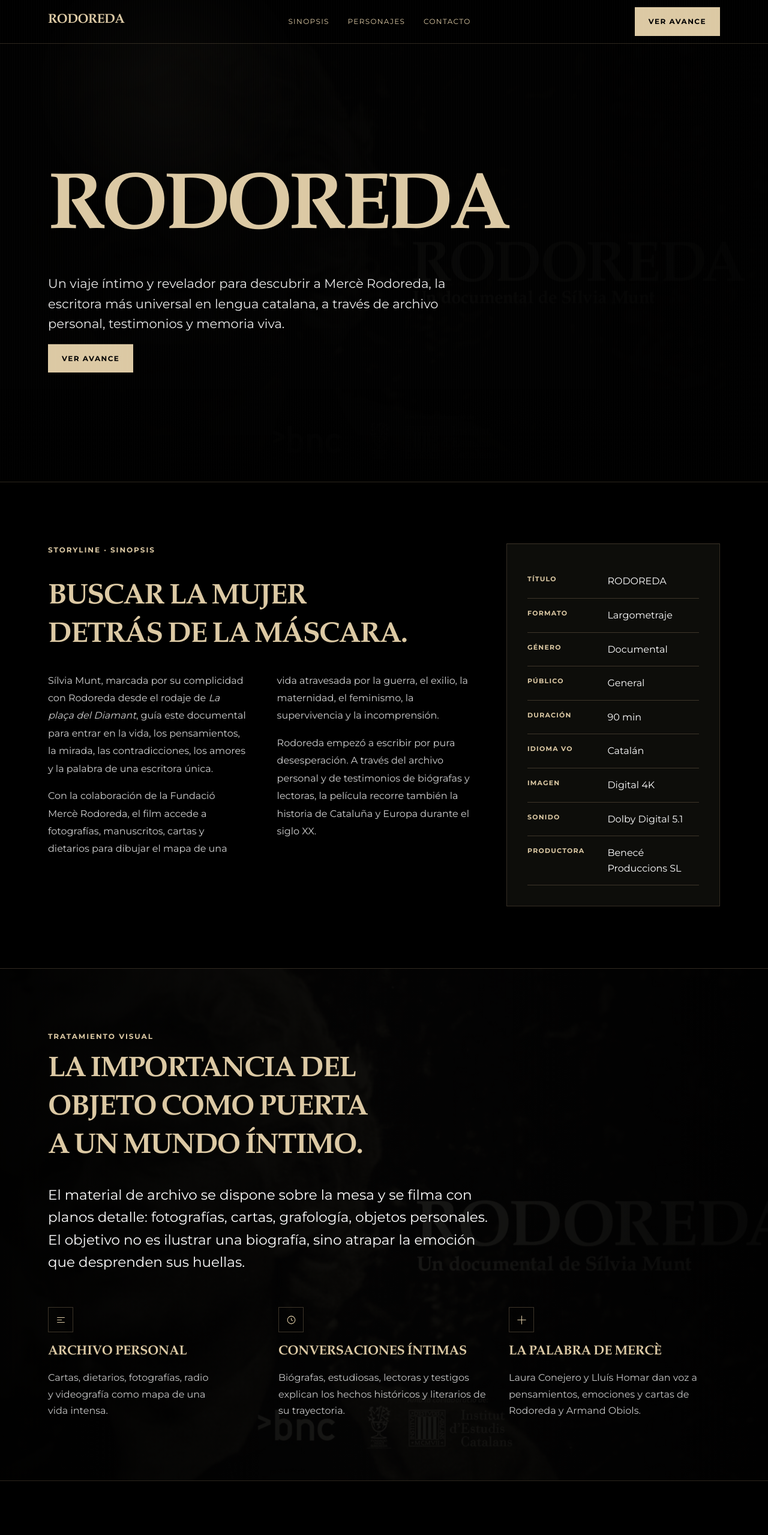
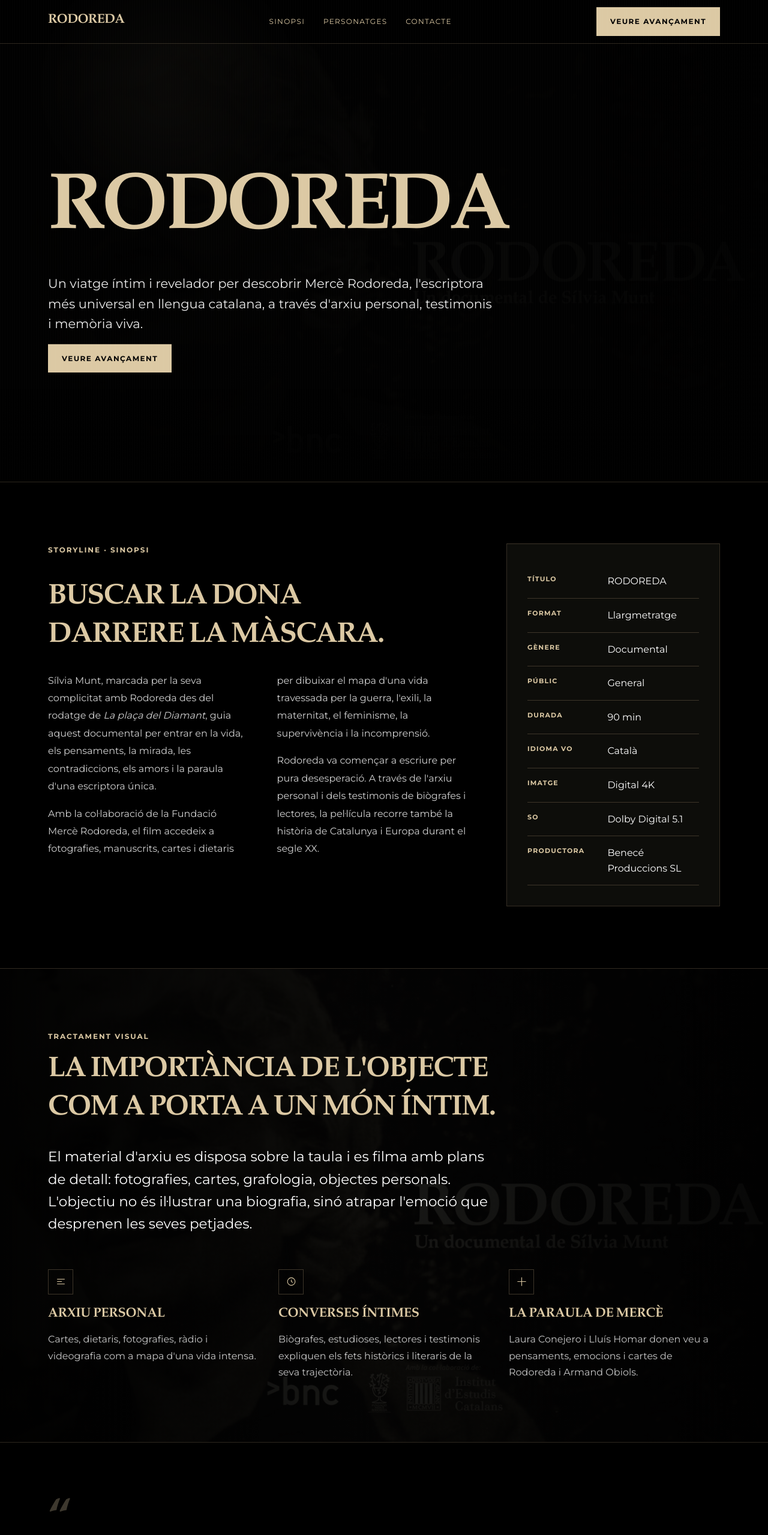
Before and after one commit to AlexCasanova2/rodoreda, a React (Vite) app: page / in a window 1280 px wide. Shown: the top 2559 px of the page at 60% size. Built offline with nearby package versions, Linux system fonts and the light colour scheme.

Commit message:
fix: complete the Catalan translation

```diff
--- a/index.html
+++ b/index.html
@@ -1,5 +1,5 @@
 <!doctype html>
-<html lang="es">
+<html lang="ca">
   <head>
     <meta charset="UTF-8" />
     <meta name="viewport" content="width=device-width, initial-scale=1.0" />
--- a/src/App.jsx
+++ b/src/App.jsx
@@ -5,27 +5,27 @@
 import dossierPdf from "../mpzkpz61-Rodoreda_ICEC.pdf";
 
 const navItems = [
-  ["#sinopsis", "Sinopsis"],
-  ["#personajes", "Personajes"],
-  ["#contacto", "Contacto"],
+  ["#sinopsis", "Sinopsi"],
+  ["#personajes", "Personatges"],
+  ["#contacto", "Contacte"],
 ];
 
 const facts = [
   ["Título", "RODOREDA"],
-  ["Formato", "Largometraje"],
-  ["Género", "Documental"],
-  ["Público", "General"],
-  ["Duración", "90 min"],
-  ["Idioma VO", "Catalán"],
-  ["Imagen", "Digital 4K"],
-  ["Sonido", "Dolby Digital 5.1"],
+  ["Format", "Llargmetratge"],
+  ["Gènere", "Documental"],
+  ["Públic", "General"],
+  ["Durada", "90 min"],
+  ["Idioma VO", "Català"],
+  ["Imatge", "Digital 4K"],
+  ["So", "Dolby Digital 5.1"],
   ["Productora", "Benecé Produccions SL"],
 ];
 
 const features = [
   {
-    title: "Archivo personal",
-    text: "Cartas, dietarios, fotografías, radio y videografía como mapa de una vida intensa.",
+    title: "Arxiu personal",
+    text: "Cartes, dietaris, fotografies, ràdio i videografia com a mapa d'una vida intensa.",
     icon: (
       <svg viewBox="0 0 24 24" fill="none" stroke="currentColor" strokeWidth="1.4">
         <path d="M4 7h16M4 12h10M4 17h16" />
@@ -33,8 +33,8 @@
     ),
   },
   {
-    title: "Conversaciones íntimas",
-    text: "Biógrafas, estudiosas, lectoras y testigos explican los hechos históricos y literarios de su trayectoria.",
+    title: "Converses íntimes",
+    text: "Biògrafes, estudioses, lectores i testimonis expliquen els fets històrics i literaris de la seva trajectòria.",
     icon: (
       <svg viewBox="0 0 24 24" fill="none" stroke="currentColor" strokeWidth="1.4">
         <circle cx="12" cy="12" r="8" />
@@ -43,8 +43,8 @@
     ),
   },
   {
-    title: "La palabra de Mercè",
-    text: "Laura Conejero y Lluís Homar dan voz a pensamientos, emociones y cartas de Rodoreda y Armand Obiols.",
+    title: "La paraula de Mercè",
+    text: "Laura Conejero i Lluís Homar donen veu a pensaments, emocions i cartes de Rodoreda i Armand Obiols.",
     icon: (
       <svg viewBox="0 0 24 24" fill="none" stroke="currentColor" strokeWidth="1.4">
         <path d="M12 3v18M3 12h18" />
@@ -54,20 +54,20 @@
 ];
 
 const people = [
-  ["Sílvia Munt", "Conductora, directora y coguionista del documental. Fue escogida por Rodoreda para interpretar a Colometa.", "Mirada guía"],
-  ["Laura Conejero y Lluís Homar", "Transmisores de los pensamientos y sentimientos de Mercè Rodoreda y Armand Obiols.", "Voces interpretadas"],
-  ["Carme Arnau", "Historiadora de la literatura catalana y autora de estudios fundamentales sobre Rodoreda.", "Biografía"],
-  ["Marta Pessarrodona", "Poeta, narradora y crítica literaria; amiga de Mercè Rodoreda.", "Memoria literaria"],
-  ["Mercè Ibarz", "Escritora, periodista cultural e investigadora; autora de Mercè Rodoreda. Un retrat.", "Investigación"],
-  ["Anna Mª Saludes", "Traductora y docente, especialista en Rodoreda en Florencia y Pisa.", "Exilio y traducción"],
-  ["Marta Nadal", "Filóloga, crítica literaria y autora de trabajos sobre memoria, archivo y obra rodorediana.", "Archivo"],
-  ["Quim Torra", "Autor de una biografía documentada de Armand Obiols, figura clave en la vida de Rodoreda.", "Obiols"],
+  ["Sílvia Munt", "Conductora, directora i coguionista del documental. Va ser escollida per Rodoreda per interpretar la Colometa.", "Mirada guia"],
+  ["Laura Conejero i Lluís Homar", "Transmissors dels pensaments i sentiments de Mercè Rodoreda i Armand Obiols.", "Veus interpretades"],
+  ["Carme Arnau", "Historiadora de la literatura catalana i autora d'estudis fonamentals sobre Rodoreda.", "Biografia"],
+  ["Marta Pessarrodona", "Poeta, narradora i crítica literària; amiga de Mercè Rodoreda.", "Memòria literària"],
+  ["Mercè Ibarz", "Escriptora, periodista cultural i investigadora; autora de Mercè Rodoreda. Un retrat.", "Investigació"],
+  ["Anna Mª Saludes", "Traductora i docent, especialista en Rodoreda a Florència i Pisa.", "Exili i traducció"],
+  ["Marta Nadal", "Filòloga, crítica literària i autora de treballs sobre memòria, arxiu i obra rodorediana.", "Arxiu"],
+  ["Quim Torra", "Autor d'una biografia documentada d'Armand Obiols, figura clau en la vida de Rodoreda.", "Obiols"],
 ];
 
 const pressItems = [
-  ["Dossier", "RODOREDA · Proyecto documental", "Storyline, sinopsis, tratamiento visual, equipo, producción e historial de Benecé.", "PDF"],
-  ["Referencia", "Web documental de una sola página", "Estructura inspirada en navegación de sinopsis, trailer, participantes, prensa y contacto.", "Web"],
-  ["Tipografía", "ASVCodar LT Bold + Montserrat", "Títulos en mayúsculas con presencia de cartel; lectura limpia y sobria para textos largos.", "Local"],
+  ["Dossier", "RODOREDA · Projecte documental", "Storyline, sinopsi, tractament visual, equip, producció i historial de Benecé.", "PDF"],
+  ["Referència", "Web documental d'una sola pàgina", "Estructura inspirada en navegació de sinopsi, tràiler, participants, premsa i contacte.", "Web"],
+  ["Tipografia", "ASVCodar LT Bold + Montserrat", "Títols en majúscules amb presència de cartell; lectura neta i sòbria per a textos llargs.", "Local"],
 ];
 
 function getRevealProps(reduceMotion, delay = 0, y = 28) {
@@ -153,10 +153,10 @@
         }
       >
         <div className="container topnav-inner">
-          <a className="logo" href="#inicio" aria-label="RODOREDA inicio">
+          <a className="logo" href="#inicio" aria-label="Inici de RODOREDA">
             RODOREDA
           </a>
-          <nav aria-label="Navegación principal">
+          <nav aria-label="Navegació principal">
             {navItems.map(([href, label]) => (
               <a key={href} href={href} className={activeSection === href ? "is-active" : ""}>
                 {label}
@@ -168,13 +168,13 @@
             type="button"
             aria-expanded={isMenuOpen}
             aria-controls="mobile-menu"
-            aria-label={isMenuOpen ? "Cerrar menú" : "Abrir menú"}
+            aria-label={isMenuOpen ? "Tanca el menú" : "Obre el menú"}
             onClick={() => setIsMenuOpen((open) => !open)}
           >
             {isMenuOpen ? <X size={20} strokeWidth={1.8} /> : <Menu size={20} strokeWidth={1.8} />}
           </button>
           <button className="btn btn-primary" type="button" onClick={() => setIsTrailerOpen(true)}>
-            Ver avance
+            Veure avançament
           </button>
         </div>
       </motion.header>
@@ -200,7 +200,7 @@
                   : { type: "spring", stiffness: 110, damping: 18, mass: 0.95 }
               }
             >
-              <nav className="mobile-menu-nav" aria-label="Navegación móvil">
+              <nav className="mobile-menu-nav" aria-label="Navegació mòbil">
                 {navItems.map(([href, label], index) => (
                   <motion.a
                     key={href}
@@ -225,7 +225,7 @@
                   animate={reduceMotion ? undefined : { opacity: 1, y: 0 }}
                   transition={reduceMotion ? undefined : { delay: 0.22, duration: 0.34, ease: "easeOut" }}
                 >
-                  Ver avance
+                  Veure avançament
                 </motion.button>
               </nav>
             </motion.div>
@@ -235,7 +235,7 @@
 
       <main id="content">
         <section className="section hero" id="inicio" data-od-id="hero">
-          <img className="hero-image" src={heroImage} alt="Imagen de dossier del documental RODOREDA" />
+          <img className="hero-image" src={heroImage} alt="Imatge del dossier del documental RODOREDA" />
           <div className="hero-film" aria-hidden="true" />
           <div className="hero-shell">
             <div className="hero-content">
@@ -280,7 +280,7 @@
                   }
                 >
                   <p className="lead hero-lead">
-                  Un viaje íntimo y revelador para descubrir a Mercè Rodoreda, la escritora más universal en lengua catalana, a través de archivo personal, testimonios y memoria viva.
+                  Un viatge íntim i revelador per descobrir Mercè Rodoreda, l'escriptora més universal en llengua catalana, a través d'arxiu personal, testimonis i memòria viva.
                   </p>
                   <motion.div className="hero-cta" {...getRevealProps(reduceMotion, 0.28, 18)}>
                     <motion.button
@@ -291,7 +291,7 @@
                       whileTap={reduceMotion ? undefined : { y: 0, scale: 0.99 }}
                       transition={{ type: "spring", stiffness: 240, damping: 18 }}
                     >
-                      Ver avance
+                      Veure avançament
                     </motion.button>
                   </motion.div>
                 </motion.div>
@@ -303,15 +303,15 @@
         <section className="section" id="sinopsis" data-od-id="sinopsis">
           <div className="container grid-2-1">
             <motion.div className="stack" {...sectionReveal}>
-              <p className="eyebrow">Storyline · Sinopsis</p>
-              <h2>Buscar la mujer detrás de la máscara.</h2>
+              <p className="eyebrow">Storyline · Sinopsi</p>
+              <h2>Buscar la dona darrere la màscara.</h2>
               <div className="intro-copy">
-                <p>Sílvia Munt, marcada por su complicidad con Rodoreda desde el rodaje de <em>La plaça del Diamant</em>, guía este documental para entrar en la vida, los pensamientos, la mirada, las contradicciones, los amores y la palabra de una escritora única.</p>
-                <p>Con la colaboración de la Fundació Mercè Rodoreda, el film accede a fotografías, manuscritos, cartas y dietarios para dibujar el mapa de una vida atravesada por la guerra, el exilio, la maternidad, el feminismo, la supervivencia y la incomprensión.</p>
-                <p>Rodoreda empezó a escribir por pura desesperación. A través del archivo personal y de testimonios de biógrafas y lectoras, la película recorre también la historia de Cataluña y Europa durante el siglo XX.</p>
+                <p>Sílvia Munt, marcada per la seva complicitat amb Rodoreda des del rodatge de <em>La plaça del Diamant</em>, guia aquest documental per entrar en la vida, els pensaments, la mirada, les contradiccions, els amors i la paraula d'una escriptora única.</p>
+                <p>Amb la col·laboració de la Fundació Mercè Rodoreda, el film accedeix a fotografies, manuscrits, cartes i dietaris per dibuixar el mapa d'una vida travessada per la guerra, l'exili, la maternitat, el feminisme, la supervivència i la incomprensió.</p>
+                <p>Rodoreda va començar a escriure per pura desesperació. A través de l'arxiu personal i dels testimonis de biògrafes i lectores, la pel·lícula recorre també la història de Catalunya i Europa durant el segle XX.</p>
               </div>
             </motion.div>
-            <motion.aside className="card facts" aria-label="Ficha del proyecto" {...delayedSectionReveal}>
+            <motion.aside className="card facts" aria-label="Fitxa del projecte" {...delayedSectionReveal}>
               {facts.map(([label, value]) => (
                 <div key={label} className="fact">
                   <strong>{label}</strong>
@@ -323,12 +323,12 @@
         </section>
 
         <section className="section visual-bg" data-od-id="tratamiento-visual">
-          <img src={heroImage} alt="Fondo oscurecido del dossier visual de RODOREDA" />
+          <img src={heroImage} alt="Fons enfosquit del dossier visual de RODOREDA" />
           <div className="container visual-content">
             <motion.div className="visual-intro" {...sectionReveal}>
-              <p className="eyebrow">Tratamiento visual</p>
-              <h2>La importancia del objeto como puerta a un mundo íntimo.</h2>
-              <p className="lead visual-lead">El material de archivo se dispone sobre la mesa y se filma con planos detalle: fotografías, cartas, grafología, objetos personales. El objetivo no es ilustrar una biografía, sino atrapar la emoción que desprenden sus huellas.</p>
+              <p className="eyebrow">Tractament visual</p>
+              <h2>La importància de l'objecte com a porta a un món íntim.</h2>
+              <p className="lead visual-lead">El material d'arxiu es disposa sobre la taula i es filma amb plans de detall: fotografies, cartes, grafologia, objectes personals. L'objectiu no és il·lustrar una biografia, sinó atrapar l'emoció que desprenen les seves petjades.</p>
             </motion.div>
             <div className="grid-3 visual-features">
               {features.map((feature, index) => (
@@ -346,13 +346,13 @@
           <div className="container grid-2">
             <motion.div {...sectionReveal}>
               <div className="quote-mark">“</div>
-              <blockquote className="quote">La vida privada de Mercè Rodoreda es uno de los misterios mejor guardados de la muy misteriosa ciudad de Barcelona.</blockquote>
+              <blockquote className="quote">La vida privada de Mercè Rodoreda és un dels misteris més ben guardats de la molt misteriosa ciutat de Barcelona.</blockquote>
               <p className="quote-author">Gabriel García Márquez · <em>El País</em></p>
             </motion.div>
             <motion.div className="stack quote-copy" {...delayedSectionReveal}>
-              <p>El documental asume ese misterio sin clausurarlo. Busca claves: el desarraigo, el doble exilio, la relación con Armand Obiols, la ferocidad de la escritura y la forma en que una obra literaria puede sobrevivir a todo.</p>
+              <p>El documental assumeix aquest misteri sense clausurar-lo. Cerca claus: el desarrelament, el doble exili, la relació amb Armand Obiols, la ferocitat de l'escriptura i la manera com una obra literària pot sobreviure a tot.</p>
               <hr className="rule-strong" />
-              <p className="meta">La plaça del Diamant fue traducida a más de 40 idiomas.</p>
+              <p className="meta">La plaça del Diamant va ser traduïda a més de 40 idiomes.</p>
             </motion.div>
           </div>
         </section>
@@ -361,10 +361,10 @@
           <div className="container stack section-gap-lg">
             <motion.div className="row-between" {...sectionReveal}>
               <div className="max-copy">
-                <p className="eyebrow">Personajes</p>
-                <h2>Voces para reconstruir una presencia.</h2>
+                <p className="eyebrow">Personatges</p>
+                <h2>Veus per reconstruir una presència.</h2>
               </div>
-              <span className="pill">Actrices · Expertas · Lectores</span>
+              <span className="pill">Actrius · Expertes · Lectors</span>
             </motion.div>
             <div className="people-grid">
               {people.map(([name, description, role], index) => (
@@ -383,9 +383,9 @@
         <section className="section" data-od-id="prensa">
           <div className="container">
             <motion.div className="row-between section-margin-md" {...sectionReveal}>
-              <h2>Material de prensa</h2>
+              <h2>Material de premsa</h2>
               <a className="btn btn-ghost btn-arrow" href={dossierPdf} target="_blank" rel="noreferrer">
-                Abrir dossier PDF
+                Obrir dossier PDF
               </a>
             </motion.div>
             <div className="press-list">
@@ -406,9 +406,9 @@
         <section className="section" id="contacto" data-od-id="contacto">
           <div className="container contact-card">
             <motion.div {...sectionReveal}>
-              <p className="eyebrow">Contacto</p>
+              <p className="eyebrow">Contacte</p>
               <h2>Benecé Produccions SL</h2>
-              <p className="lead contact-lead">Una productora con trayectoria en documental, ficción, televisión, publicidad y comunicación audiovisual desde 1986.</p>
+              <p className="lead contact-lead">Una productora amb trajectòria en documental, ficció, televisió, publicitat i comunicació audiovisual des de 1986.</p>
             </motion.div>
             <motion.div className="card stack" {...delayedSectionReveal}>
               <p>
@@ -424,7 +424,7 @@
               <div>
                 <span className="tag">Documental</span>
                 <span className="tag">Digital 4K</span>
-                <span className="tag">Catalán VO</span>
+                <span className="tag">Català VO</span>
                 <span className="tag">90 min</span>
               </div>
             </motion.div>
@@ -466,11 +466,11 @@
               <div className="modal-head">
                 <div>
                   <p className="eyebrow modal-eyebrow" id="trailer-title">
-                    Avance
+                    Avançament
                   </p>
-                  <p className="meta modal-meta">Espacio reservado para trailer oficial</p>
+                  <p className="meta modal-meta">Espai reservat per al tràiler oficial</p>
                 </div>
-                <button className="close" type="button" aria-label="Cerrar trailer" onClick={() => setIsTrailerOpen(false)}>
+                <button className="close" type="button" aria-label="Tanca el tràiler" onClick={() => setIsTrailerOpen(false)}>
                   ×
                 </button>
               </div>
```
